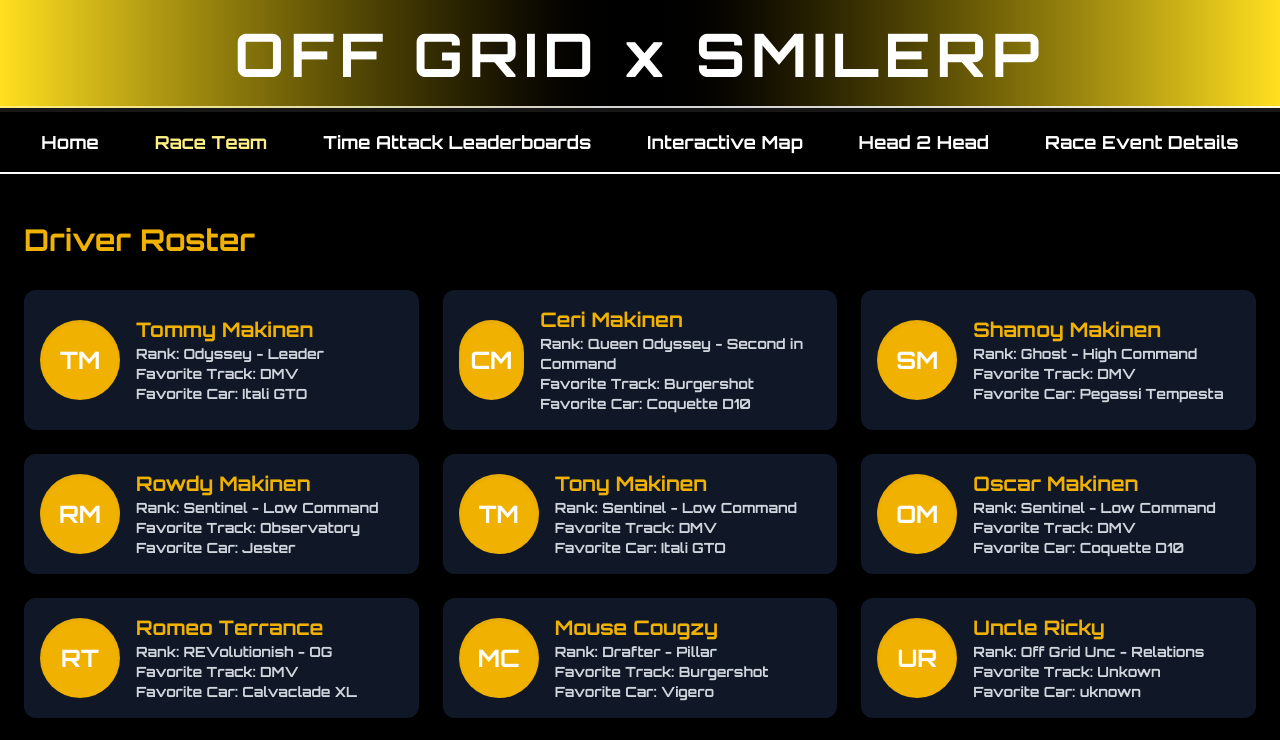
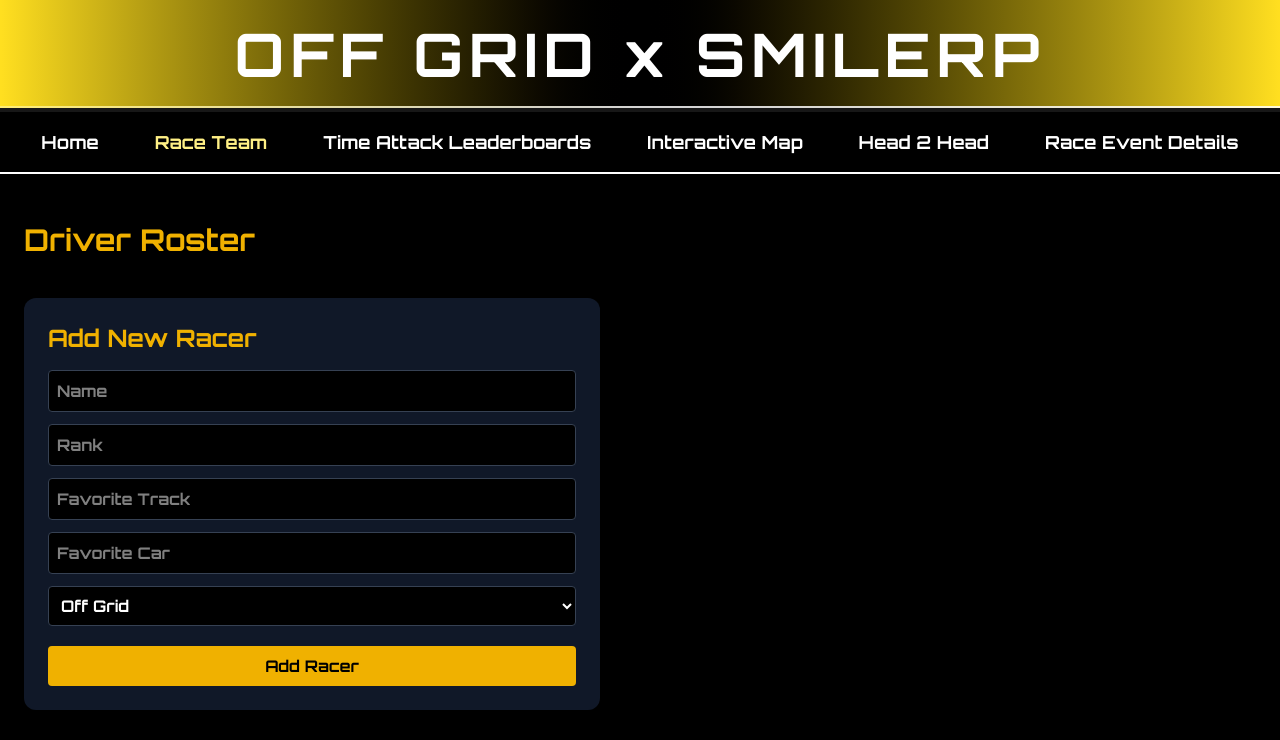
Before and after one commit to jugb6050/offgridlivehub, a Next.js app: page /racers in a window 1280 px wide. Shown: the top 740 px of the page. Built offline with nearby package versions, Linux system fonts and the light colour scheme.

Commit message:
added functionality to add new racers, and sectionalize racers into their respective race crews

```diff
--- a/app/racers/page.tsx
+++ b/app/racers/page.tsx
@@ -1,77 +1,37 @@
 "use client";
 
-const racers = [
+import { useState } from "react";
+
+const initialRacers = [
   {
     id: 1,
     name: "Tommy Makinen",
     rank: "Odyssey - Leader",
     favoriteTrack: "DMV",
     favoriteCar: "Itali GTO",
+    raceTeam: "Off Grid",
   },
   {
     id: 2,
     name: "Ceri Makinen",
     rank: "Queen Odyssey - Second in Command",
     favoriteTrack: "Burgershot",
-    favoriteCar: "Coquette D10",
+    favoriteCar: "Sunrise",
+    raceTeam: "Off Grid",
   },
   {
     id: 3,
-    name: "Shamoy Makinen",
+    name: "Rowdy Makinen",
     rank: "Ghost - High Command",
-    favoriteTrack: "DMV",
-    favoriteCar: "Pegassi Tempesta",
+    favoriteTrack: "Observatory",
+    favoriteCar: "GB200",
+    raceTeam: "Off Grid",
   },
-  {
-    id: 4,
-    name: "Rowdy Makinen",
-    rank: "Sentinel - Low Command",
-    favoriteTrack: "Observatory",
-    favoriteCar: "Jester",
-  },
-  {
-    id: 5,
-    name: "Tony Makinen",
-    rank: "Sentinel - Low Command",
-    favoriteTrack: "DMV",
-    favoriteCar: "Itali GTO",
-  },
-  {
-    id: 6,
-    name: "Oscar Makinen",
-    rank: "Sentinel - Low Command",
-    favoriteTrack: "DMV",
-    favoriteCar: "Coquette D10",
-  },
-  {
-    id: 7,
-    name: "Romeo Terrance",
-    rank: "REVolutionish - OG",
-    favoriteTrack: "DMV",
-    favoriteCar: "Calvaclade XL",
-  },
-  {
-    id: 8,
-    name: "Mouse Cougzy",
-    rank: "Drafter - Pillar",
-    favoriteTrack: "Burgershot",
-    favoriteCar: "Vigero",
-  },
-  {
-    id: 9,
-    name: "Uncle Ricky",
-    rank: "Off Grid Unc - Relations",
-    favoriteTrack: "Unkown",
-    favoriteCar: "uknown",
-  },
-  {
-    id: 10,
-    name: "Buck Richmond",
-    rank: "Hangaround",
-    favoriteTrack: "Unkown",
-    favoriteCar: "Unknown",
-  },
+
+  // Add the rest of your racers and assign them a default team if needed.
 ];
+
+const TEAMS = ["Off Grid", "VCB", "FB"];
 
 function getInitials(name: string) {
   return name
@@ -82,16 +42,137 @@ function getInitials(name: string) {
 }
 
 export default function RosterPage() {
+  const [racers, setRacers] = useState(initialRacers);
+
+  const [newRacer, setNewRacer] = useState({
+    name: "",
+    rank: "",
+    favoriteTrack: "",
+    favoriteCar: "",
+    raceTeam: TEAMS[0],
+  });
+
+  const handleSubmit = (e: any) => {
+    e.preventDefault();
+
+    const racerToAdd = {
+      id: racers.length + 1,
+      ...newRacer,
+    };
+
+    setRacers([...racers, racerToAdd]);
+
+    setNewRacer({
+      name: "",
+      rank: "",
+      favoriteTrack: "",
+      favoriteCar: "",
+      raceTeam: TEAMS[0],
+    });
+  };
+
+  // Group racers by team
+  const groupedByTeam = TEAMS.map((team) => ({
+    team,
+    members: racers.filter((r) => r.raceTeam === team),
+  }));
+
   return (
     <div className="min-h-screen bg-black text-white py-12 px-6">
-      <h1 className="text-3xl font-bold text-yellow-500 mb-8">Driver Roster</h1>
+      <h1 className="text-3xl font-bold text-yellow-500 mb-10">
+        Driver Roster
+      </h1>
+
+      {/* ------ NEW RACER FORM ------ */}
+      <form
+        onSubmit={handleSubmit}
+        className="bg-gray-900 p-6 rounded-xl mb-12 max-w-xl"
+      >
+        <h2 className="text-2xl font-bold text-yellow-500 mb-4">
+          Add New Racer
+        </h2>
+
+        <div className="flex flex-col gap-3">
+          <input
+            type="text"
+            placeholder="Name"
+            className="p-2 rounded bg-black border border-gray-700"
+            value={newRacer.name}
+            onChange={(e) => setNewRacer({ ...newRacer, name: e.target.value })}
+            required
+          />
+
+          <input
+            type="text"
+            placeholder="Rank"
+            className="p-2 rounded bg-black border border-gray-700"
+            value={newRacer.rank}
+            onChange={(e) => setNewRacer({ ...newRacer, rank: e.target.value })}
+            required
+          />
+
+          <input
+            type="text"
+            placeholder="Favorite Track"
+            className="p-2 rounded bg-black border border-gray-700"
+            value={newRacer.favoriteTrack}
+            onChange={(e) =>
+              setNewRacer({ ...newRacer, favoriteTrack: e.target.value })
+            }
+            required
+          />
+
+          <input
+            type="text"
+            placeholder="Favorite Car"
+            className="p-2 rounded bg-black border border-gray-700"
+            value={newRacer.favoriteCar}
+            onChange={(e) =>
+              setNewRacer({ ...newRacer, favoriteCar: e.target.value })
+            }
+            required
+          />
+
+          <select
+            className="p-2 rounded bg-black border border-gray-700"
+            value={newRacer.raceTeam}
+            onChange={(e) =>
+              setNewRacer({ ...newRacer, raceTeam: e.target.value })
+            }
+          >
+            {TEAMS.map((team) => (
+              <option key={team} value={team}>
+                {team}
+              </option>
+            ))}
+          </select>
+
+          <button
+            type="submit"
+            className="bg-yellow-500 text-black font-bold py-2 rounded mt-2"
+          >
+            Add Racer
+          </button>
+        </div>
+      </form>
+
+      {/* ------ RACERS BY TEAM ------ */}
+      {groupedByTeam.map(({ team, members }) => (
+        <div key={team} className="mb-16">
+          <h2 className="text-2xl font-bold text-yellow-500 mb-6">
+            {team} Crew
+          </h2>
+
+          {members.length === 0 ? (
+            <p className="text-gray-400 mb-6">No racers in this crew yet.</p>
+          ) : (
             <div className="grid grid-cols-1 md:grid-cols-2 lg:grid-cols-3 gap-6">
-        {racers.map((racer) => (
+              {members.map((racer) => (
                 <div
                   key={racer.id}
                   className="bg-gray-900 rounded-xl p-4 flex items-center gap-4 shadow-lg"
                 >
-            <div className="w-20 h-20 flex items-center justify-center rounded-full bg-yellow-500 text-white text-2xl font-bold shadow-inner">
+                  <div className="w-20 h-20 flex items-center justify-center rounded-full bg-yellow-500 text-black text-2xl font-bold shadow-inner">
                     {getInitials(racer.name)}
                   </div>
                   <div>
@@ -109,6 +190,9 @@ export default function RosterPage() {
                 </div>
               ))}
             </div>
+          )}
+        </div>
+      ))}
     </div>
   );
 }
```
Lines whose indentation alone changed are shown as unchanged.
